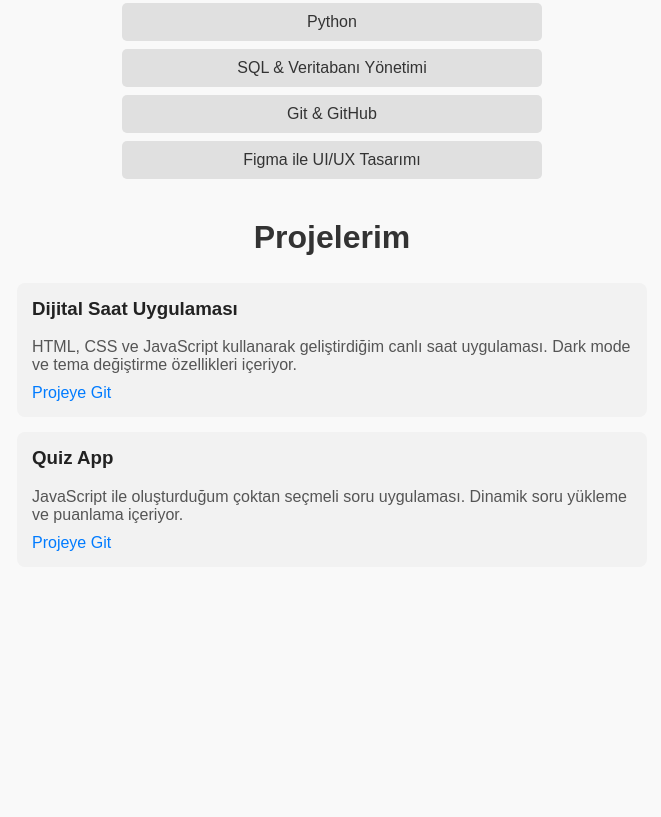
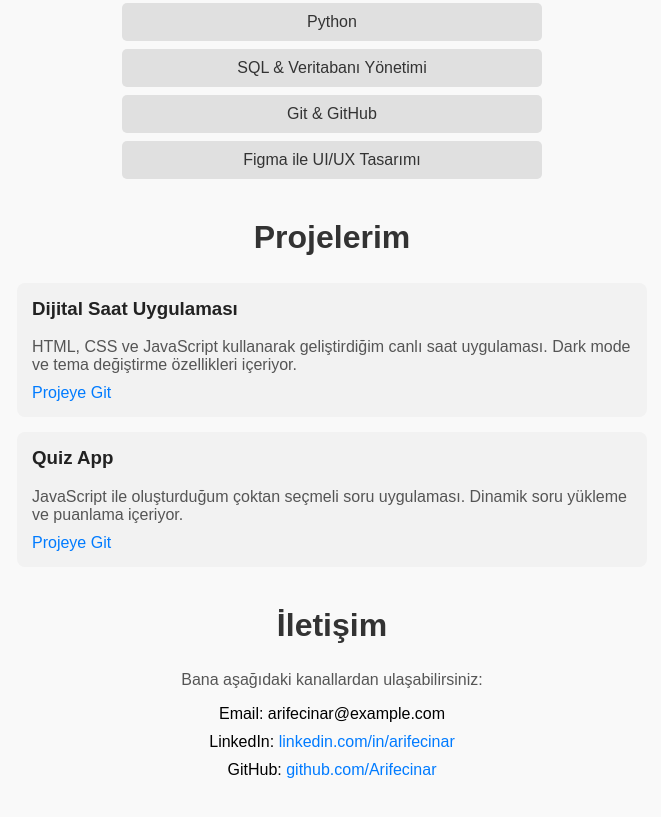
Before and after one commit to Arifecinar/yazilim-muhendisligi-odev, a plain HTML site: page OneDrive/Desktop/yazilim-muhendisligi-odev/-kisisel-web-sitesi/index.html in a window 1280 px wide. Shown: the part 501-1318 px from the top of the page, without its empty margins (308-969 px from the left). Before the commit the page ends 1141 px from the top, so only its background shows below. Drawn offline with Linux system fonts and the light colour scheme.

Commit message:
📬 Gün 15: İletişim bölümü eklendi

```diff
--- a/OneDrive/Desktop/yazilim-muhendisligi-odev/-kisisel-web-sitesi/index.html
+++ b/OneDrive/Desktop/yazilim-muhendisligi-odev/-kisisel-web-sitesi/index.html
@@ -39,6 +39,15 @@
             <a href="#">Projeye Git</a>
         </div>
     </section>
+    <section id="contact">
+    <h2>İletişim</h2>
+    <p>Bana aşağıdaki kanallardan ulaşabilirsiniz:</p>
+    <ul>
+        <li>Email: arifecinar@example.com</li>
+        <li>LinkedIn: <a href="https://www.linkedin.com/in/arifecinar" target="_blank">linkedin.com/in/arifecinar</a></li>
+        <li>GitHub: <a href="https://github.com/Arifecinar" target="_blank">github.com/Arifecinar</a></li>
+    </ul>
+</section>
 
 
 
--- a/OneDrive/Desktop/yazilim-muhendisligi-odev/-kisisel-web-sitesi/style.css
+++ b/OneDrive/Desktop/yazilim-muhendisligi-odev/-kisisel-web-sitesi/style.css
@@ -75,3 +75,25 @@ section p {
 .project a:hover {
     text-decoration: underline;
 }
+#contact {
+    margin-top: 40px;
+}
+
+#contact ul {
+    list-style: none;
+    padding: 0;
+}
+
+#contact li {
+    margin-bottom: 10px;
+    font-size: 1rem;
+}
+
+#contact a {
+    color: #007BFF;
+    text-decoration: none;
+}
+
+#contact a:hover {
+    text-decoration: underline;
+}
```
